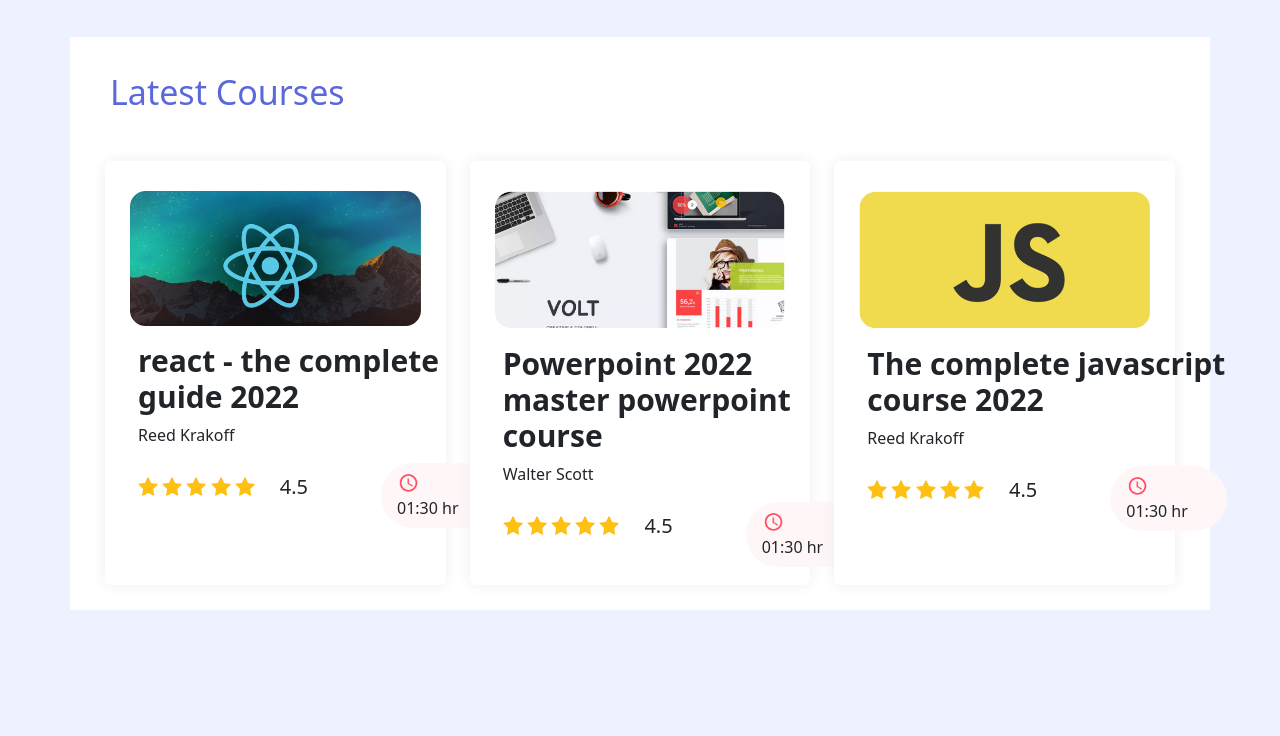
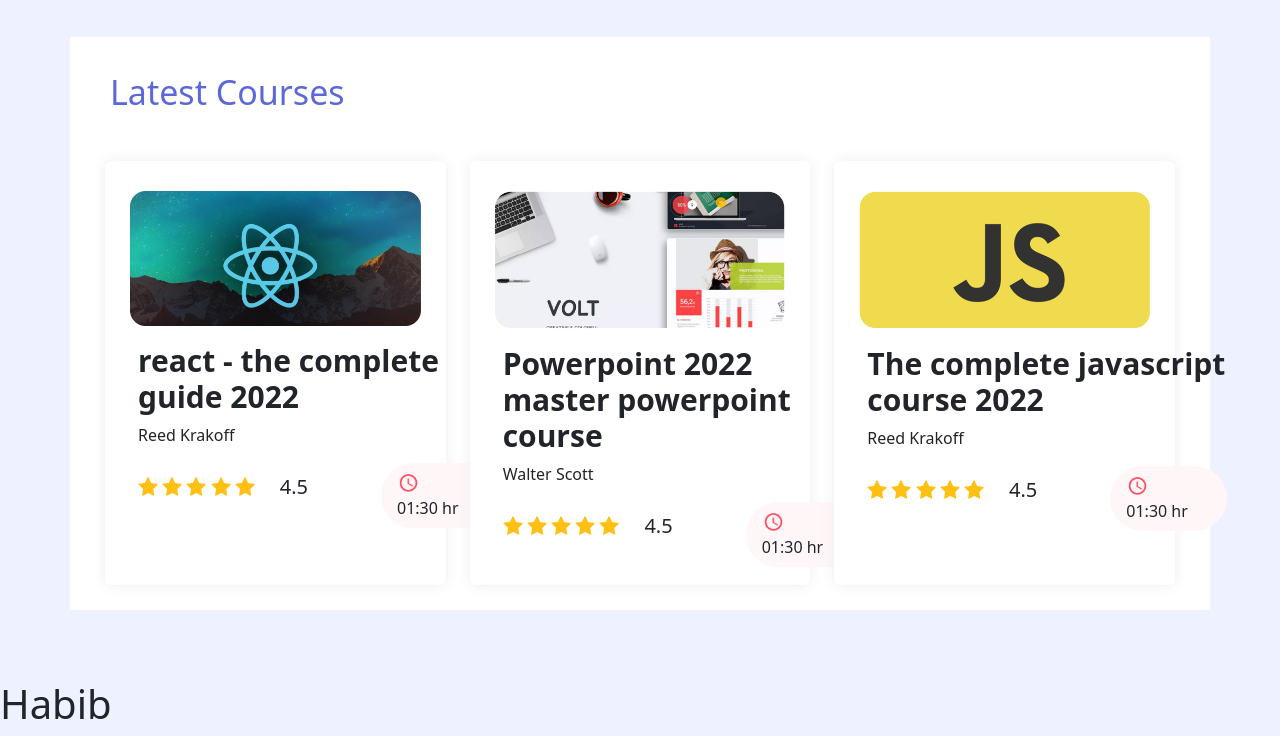
Before and after one commit to md-mahfuj-0911/leader-board, a plain HTML site: page index.html in a window 1280 px wide. Shown: the part 1061-1797 px from the top of the page. Before the commit the page ends 1741 px from the top, so only its background shows below. Drawn offline with nearby package versions, Linux system fonts and the light colour scheme.

Commit message:
hgdhsgfdsgifg

```diff
--- a/index.html
+++ b/index.html
@@ -294,6 +294,7 @@
           </div>
         </div>
     </footer>
+    <h1>Habib</h1>
 
         <!-- JavaScript Bundle with Popper -->
     <script src="https://cdn.jsdelivr.net/npm/bootstrap@5.2.2/dist/js/bootstrap.bundle.min.js" integrity="sha384-OERcA2EqjJCMA+/3y+gxIOqMEjwtxJY7qPCqsdltbNJuaOe923+mo//f6V8Qbsw3" crossorigin="anonymous"></script>
```
